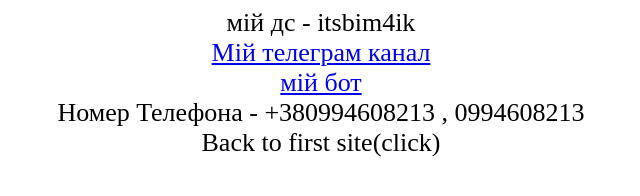
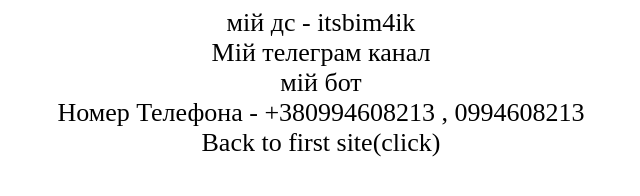
Before and after one commit to tima1103/information, a plain HTML site: page index.html in a window 1280 px wide. Shown: the whole page, without its empty margins (319-959 px from the left). Drawn offline with Linux system fonts and the light colour scheme.

Commit message:
Update style.css

```diff
--- a/style.css
+++ b/style.css
@@ -7,12 +7,14 @@
     display: flex;
     font-size: 26px;
     justify-content: center;
+    text-decoration: none;
 }
 
 .bot{
     display: flex;
     font-size: 26px;
     justify-content: center;
+    text-decoration: none;
 }
 
 .number-phone{
@@ -24,9 +26,17 @@
     display: flex;
     font-size: 26px;
     justify-content: center;
-    text-decoration: none;
+
 }
 .pon{
     text-decoration: none;
     color: #000000;
 }
+.botinok{
+    text-decoration: none;
+    color: #000000;
+}
+.telega-canal{
+    text-decoration: none;
+    color: #000000;
+}
```
